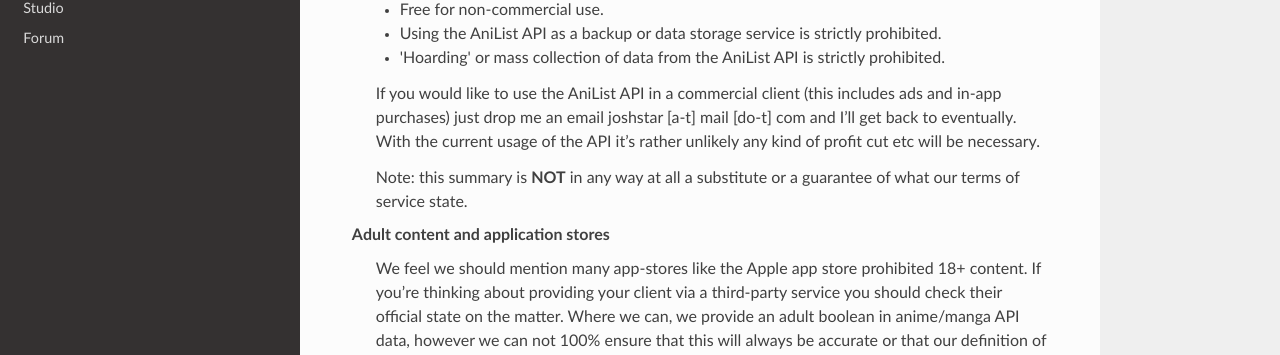
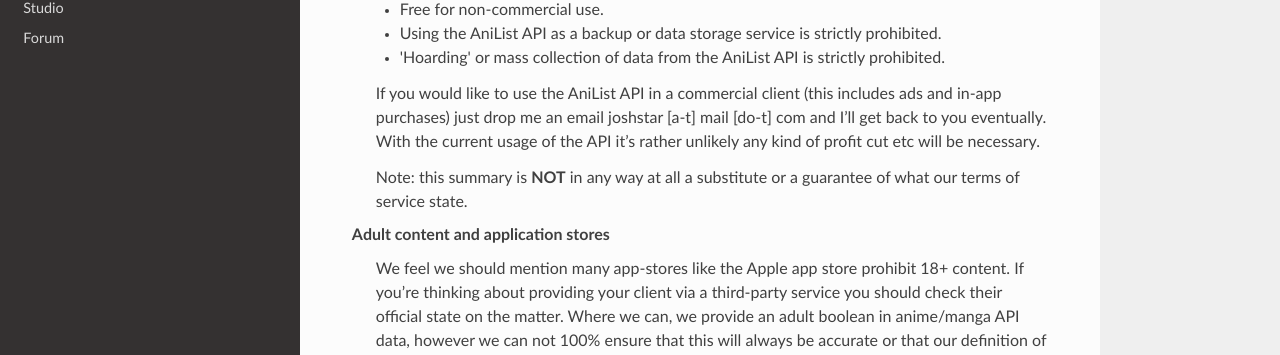
Before and after one commit to joshstar/AniList-API-Docs, a Sphinx documentation site: the page built from source/introduction.rst, in a window 1280 px wide and 900 px high. Shown: the part 435-790 px from the top of the window. Built offline with Sphinx 7.4.7 and the Read the Docs theme 2.0.0, drawn with Linux system fonts in a browser that asks for light colours; some of the changed text lies outside the part shown.

Commit message:
Fixed spelling mistakes and incorrect url param

```diff
--- a/source/authentication.rst
+++ b/source/authentication.rst
@@ -27,7 +27,6 @@
   Url Parms:
   grant_type    : "authorization_code"
   client_id     :  Client id
-  client_secret :  Client secret
   redirect_uri  :  Client redirect uri
   response_type : "code"
 
--- a/source/introduction.rst
+++ b/source/introduction.rst
@@ -16,13 +16,13 @@
     - \'Hoarding\' or mass collection of data from the AniList API is strictly prohibited.
 
     If you would like to use the AniList API in a commercial client (this includes ads and in-app purchases)
-    just drop me an email joshstar [a-t] mail [do-t] com and I'll get back to eventually.
+    just drop me an email joshstar [a-t] mail [do-t] com and I'll get back to you eventually.
     With the current usage of the API it's rather unlikely any kind of profit cut etc will be necessary.
 
     Note: this summary is **NOT** in any way at all a substitute or a guarantee of what our terms of service state.
 
 **Adult content and application stores**
-    We feel we should mention many app-stores like the Apple app store prohibited 18+ content.
+    We feel we should mention many app-stores like the Apple app store prohibit 18+ content.
     If you're thinking about providing your client via a third-party service you should check their official state on the matter.
     Where we can, we provide an adult boolean in anime/manga API data, however we can not 100% ensure that this will always be accurate
     or that our definition of 'adult' content meets the same standards of other services.
```
